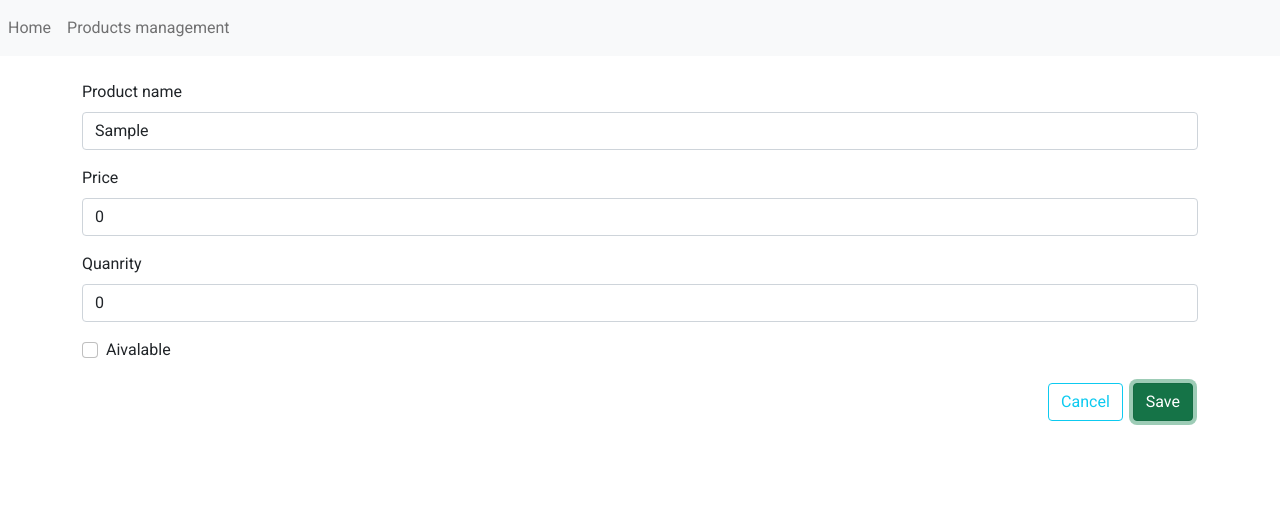
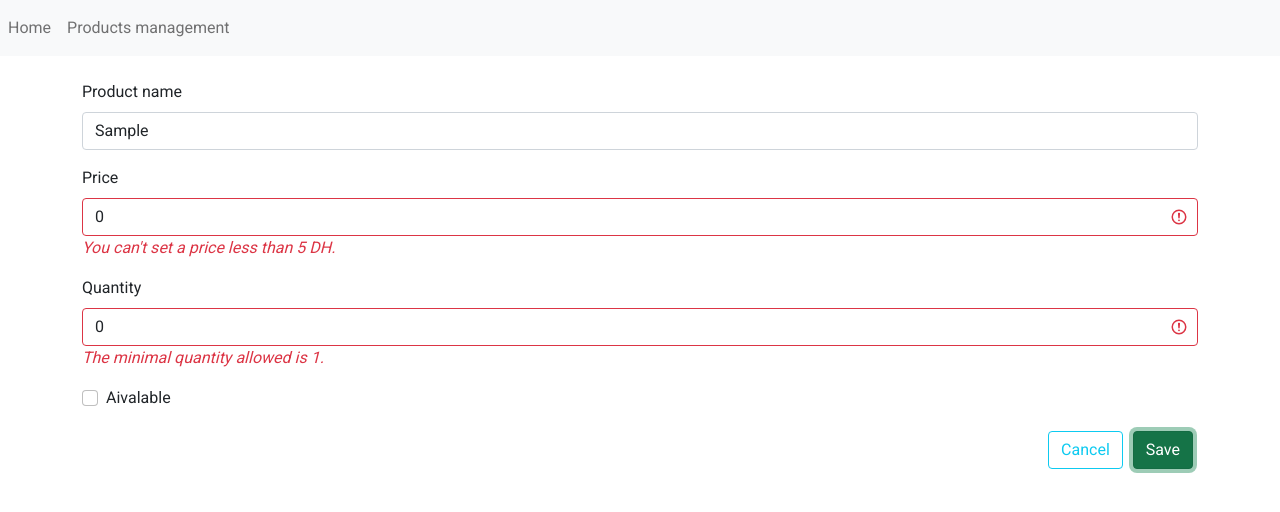
Before and after one commit to AboubakarAhamada/AngularCrudApp, an Angular app: page /add-product in a window 1280 px wide. Both pictures are taken after typing "Sample" into the empty fields and a click on the button "Save". Shown: the top 512 px of the page. Built offline with nearby package versions, Linux system fonts and the light colour scheme.

Commit message:
Gestion des erreurs sur les formulaires d'ajout et de modification

```diff
--- a/db.json
+++ b/db.json
@@ -10,9 +10,9 @@
     {
       "id": 2,
       "name": "Tablette",
-      "price": 2000,
-      "quantity": 50,
-      "available": false
+      "price": 750,
+      "quantity": 37,
+      "available": true
     },
     {
       "id": 3,
@@ -31,8 +31,8 @@
     {
       "id": 7,
       "name": "New product",
-      "price": 2,
-      "quantity": 1,
+      "price": 5.8,
+      "quantity": 24,
       "available": false
     },
     {
@@ -50,18 +50,25 @@
       "available": false
     },
     {
-      "name": "p3",
+      "id": 10,
+      "name": "prod3",
       "price": 5,
       "quantity": 7,
-      "available": true,
-      "id": 10
+      "available": true
     },
     {
-      "name": "p4",
-      "price": 4,
+      "id": 11,
+      "name": "prod 4",
+      "price": 42,
+      "quantity": 7,
+      "available": false
+    },
+    {
+      "name": "Lunette soleil",
+      "price": 250,
       "quantity": 7,
       "available": false,
-      "id": 11
+      "id": 12
     }
   ]
 }
--- a/src/app/components/product-add/product-add.component.html
+++ b/src/app/components/product-add/product-add.component.html
@@ -3,15 +3,37 @@
 <form [formGroup]="productFormGroup">
   <div class="mb-3">
     <label class="form-label">Product name</label>
-    <input type="text" class="form-control" formControlName="name">
+    <input type="text" class="form-control" formControlName="name" placeholder="Product name"
+     [ngClass]="{'is-invalid': submitted && productFormGroup.controls.name.errors}">
+    <span class = "error-message" *ngIf="submitted && productFormGroup.controls.name.errors?.required">
+      This field is required.
+    </span>
+    <span class = "error-message" *ngIf="submitted && (productFormGroup.controls.name.errors?.minlength ||
+    productFormGroup.controls.name.errors?.maxlength)">
+      Product name must have between 3 and 50 characters.
+    </span>
   </div>
   <div class="mb-3">
     <label class="form-label">Price</label>
-    <input type="number" min="1" class="form-control" formControlName="price">
+    <input type="number" class="form-control" formControlName="price"
+     [ngClass]="{'is-invalid': submitted && productFormGroup.controls.price.errors}">
+     <span class = "error-message" *ngIf="submitted && productFormGroup.controls.price.errors?.required">
+      This field is required.
+    </span>
+     <span class = "error-message" *ngIf="submitted && productFormGroup.controls.price.errors?.min">
+      You can't set a price less than 5 DH.
+    </span>
   </div>
   <div class="mb-3">
-    <label class="form-label">Quanrity</label>
-    <input type="number" min="1" class="form-control" formControlName="quantity">
+    <label class="form-label">Quantity</label>
+    <input type="number" class="form-control" formControlName="quantity"
+    [ngClass]="{'is-invalid': submitted && productFormGroup.controls.quantity.errors}">
+    <span class = "error-message" *ngIf="submitted && productFormGroup.controls.quantity.errors?.required">
+      This field is required.
+    </span>
+     <span class = "error-message" *ngIf="submitted && productFormGroup.controls.quantity.errors?.min">
+      The minimal quantity allowed is 1.
+    </span>
   </div>
   <div class="mb-3 form-check">
     <input type="checkbox" class="form-check-input" formControlName="available">
--- a/src/app/components/product-add/product-add.component.ts
+++ b/src/app/components/product-add/product-add.component.ts
@@ -11,6 +11,7 @@ import { ProductService } from 'src/app/services/product.service';
 export class ProductAddComponent implements OnInit {
 
   productFormGroup!: FormGroup;
+  submitted: boolean = false;
 
   constructor(private productService: ProductService,
      private fb: FormBuilder,
@@ -18,14 +19,16 @@ export class ProductAddComponent implements OnInit {
 
   ngOnInit(): void {
     this.productFormGroup = this.fb.group({
-      name : ["", Validators.required],
-      price: [0, Validators.required],
-      quantity: [0, Validators.required],
+      name : ["", [Validators.required, Validators.minLength(3), Validators.maxLength(50)]],
+      price: [0, [Validators.required, Validators.min(5)]],
+      quantity: [0, [Validators.required, Validators.min(1)]],
       available: [false, Validators.required],
     });
   }
 
   onSaveProduct(){
+    this.submitted = true;
+    console.log(this.productFormGroup)
     if(this.productFormGroup.invalid) return;
     this.productService.saveProduct(this.productFormGroup?.value)
     .subscribe(data => {
--- a/src/app/components/product-edit/product-edit.component.html
+++ b/src/app/components/product-edit/product-edit.component.html
@@ -7,15 +7,37 @@
   </div>
   <div class="mb-3">
     <label class="form-label">Product name</label>
-    <input type="text" class="form-control" formControlName="name">
+    <input type="text" class="form-control" formControlName="name"
+    [ngClass]="{'is-invalid': submitted && productFormGroup.controls.name.errors}">
+    <span class = "error-message" *ngIf="submitted && productFormGroup.controls.name.errors?.required">
+      This field is required.
+    </span>
+    <span class = "error-message" *ngIf="submitted && (productFormGroup.controls.name.errors?.minlength ||
+    productFormGroup.controls.name.errors?.maxlength)">
+      Product name must have between 3 and 50 characters.
+    </span>
   </div>
   <div class="mb-3">
     <label class="form-label">Price</label>
-    <input type="number" min="1" class="form-control" formControlName="price">
+    <input type="number" class="form-control" formControlName="price"
+    [ngClass]="{'is-invalid': submitted && productFormGroup.controls.price.errors}">
+    <span class = "error-message" *ngIf="submitted && productFormGroup.controls.price.errors?.required">
+      This field is required.
+    </span>
+    <span class = "error-message" *ngIf="submitted && productFormGroup.controls.price.errors?.min">
+     You can't set a price less than 5 DH.
+    </span>
   </div>
   <div class="mb-3">
     <label class="form-label">Quanrity</label>
-    <input type="number" min="1" class="form-control" formControlName="quantity">
+    <input type="number" class="form-control" formControlName="quantity"
+    [ngClass]="{'is-invalid': submitted && productFormGroup.controls.quantity.errors}">
+    <span class = "error-message" *ngIf="submitted && productFormGroup.controls.quantity.errors?.required">
+      This field is required.
+    </span>
+     <span class = "error-message" *ngIf="submitted && productFormGroup.controls.quantity.errors?.min">
+      The minimal quantity allowed is 1.
+    </span>
   </div>
   <div class="mb-3 form-check">
     <input type="checkbox" class="form-check-input" formControlName="available">
--- a/src/app/components/product-edit/product-edit.component.ts
+++ b/src/app/components/product-edit/product-edit.component.ts
@@ -12,6 +12,7 @@ export class ProductEditComponent implements OnInit {
 
   productId: number;
   productFormGroup!: FormGroup;
+  submitted: boolean = false;
 
   constructor(private activateRoute: ActivatedRoute,
      private productService: ProductService,
@@ -26,15 +27,16 @@ export class ProductEditComponent implements OnInit {
     .subscribe(product => {
       this.productFormGroup = this.fb.group({
         id : [product.id, Validators.required],
-        name : [product.name, Validators.required],
-        price: [product.price, Validators.required],
-        quantity: [product.quantity, Validators.required],
+        name : [product.name, [Validators.required, Validators.minLength(3), Validators.maxLength(50)]],
+        price: [product.price, [Validators.required, Validators.min(5)]],
+        quantity: [product.quantity, [Validators.required,Validators.min(1)]],
         available: [product.available, Validators.required],
      })
    })
   }
 
   onUpdateProduct(){
+    this.submitted =true;
     if(this.productFormGroup.invalid) return
     this.productService.updateProduct(this.productFormGroup.value)
     .subscribe(product => {
--- a/src/app/components/products/products.component.html
+++ b/src/app/components/products/products.component.html
@@ -16,7 +16,7 @@
     <tr>
       <th scope="col">ID</th>
       <th scope="col">Name</th>
-      <th scope="col">Price</th>
+      <th scope="col">Price (MAD)</th>
       <th scope="col">Quantity</th>
       <th scope="col">Available</th>
       <th scope="col">Action</th>
--- a/src/styles.css
+++ b/src/styles.css
@@ -3,3 +3,8 @@
 
 html, body { height: 100%; }
 body { margin: 0; font-family: Roboto, "Helvetica Neue", sans-serif; }
+
+.error-message {
+  color: #dc3545;
+  font-style: oblique;
+}
--- a/tsconfig.json
+++ b/tsconfig.json
@@ -7,7 +7,7 @@
     "forceConsistentCasingInFileNames": true,
     "strict": true,
     "noImplicitOverride": true,
-    "noPropertyAccessFromIndexSignature": true,
+    "noPropertyAccessFromIndexSignature": false,
     "noImplicitReturns": true,
     "noFallthroughCasesInSwitch": true,
     "sourceMap": true,
```
Also changed, not shown: src/app/components/product-add/product-add.component.css (line endings or trailing spaces).
